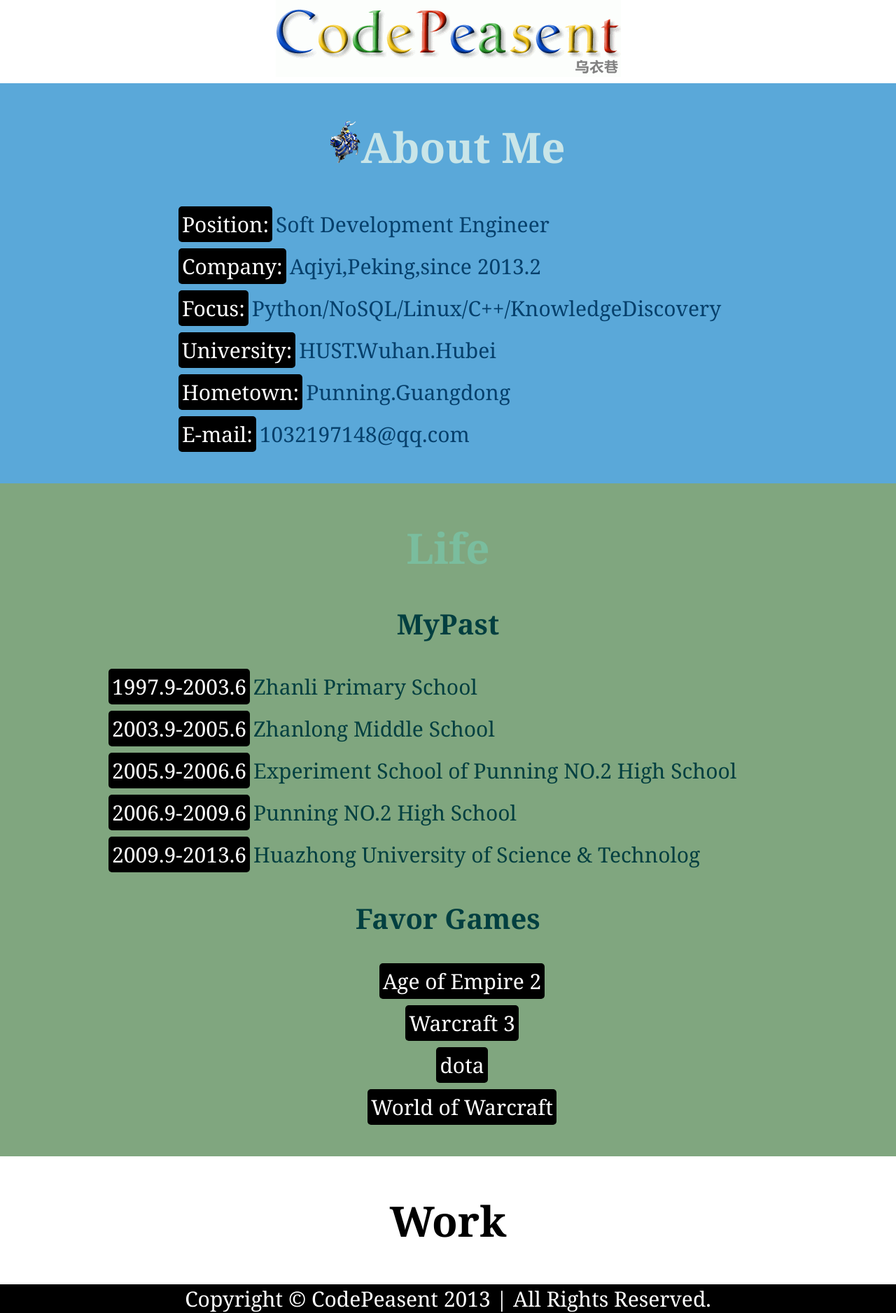
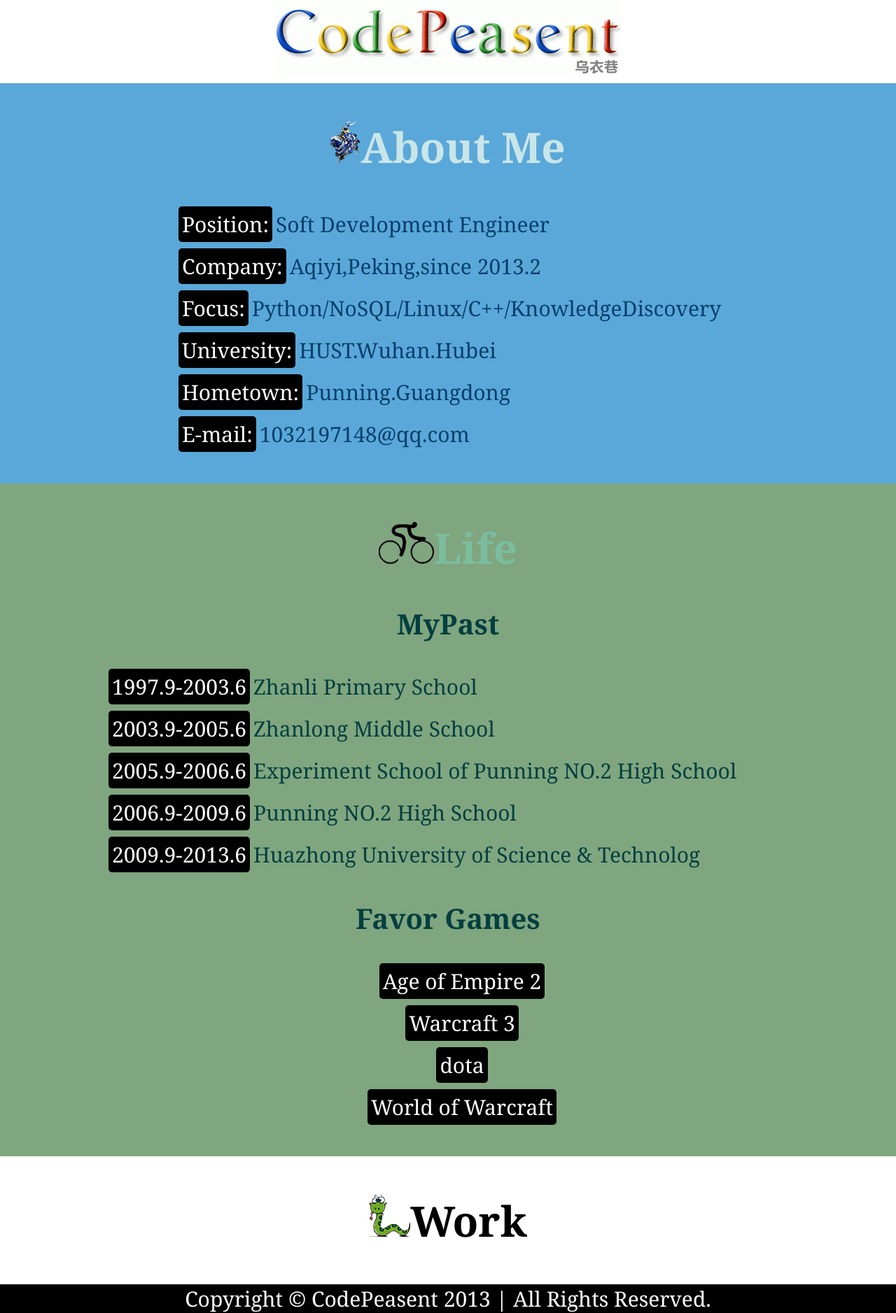
Before and after one commit to CodePeasant/formerblog, a Jekyll site: the page built from index.html, in a window 1280 px wide. Shown: the whole page at 70% size. Built offline with Jekyll 4.4.1, drawn with Linux system fonts in a browser that asks for light colours; some web fonts are replaced.

Commit message:
add two logo

```diff
--- a/index.html
+++ b/index.html
@@ -28,7 +28,7 @@ overview: true
 </div>
 
 <div class="scroll_block cyan">
-	<h1>Life</h1>
+	<h1><img src="img/cycle.png" alt="cycle"/>Life</h1>
 	<h2>MyPast</h2>
 	<ul class="align_left margin_100">
 		<li>
@@ -67,5 +67,5 @@ overview: true
 </div>
 
 <div class="scroll_block work ">
-	<h1>Work</h1>
+	<h1><img src="img/python.png" alt="python"/>Work</h1>
 </div>
```
Also changed, not shown: img/cycle.png (added), img/python.png (added).
